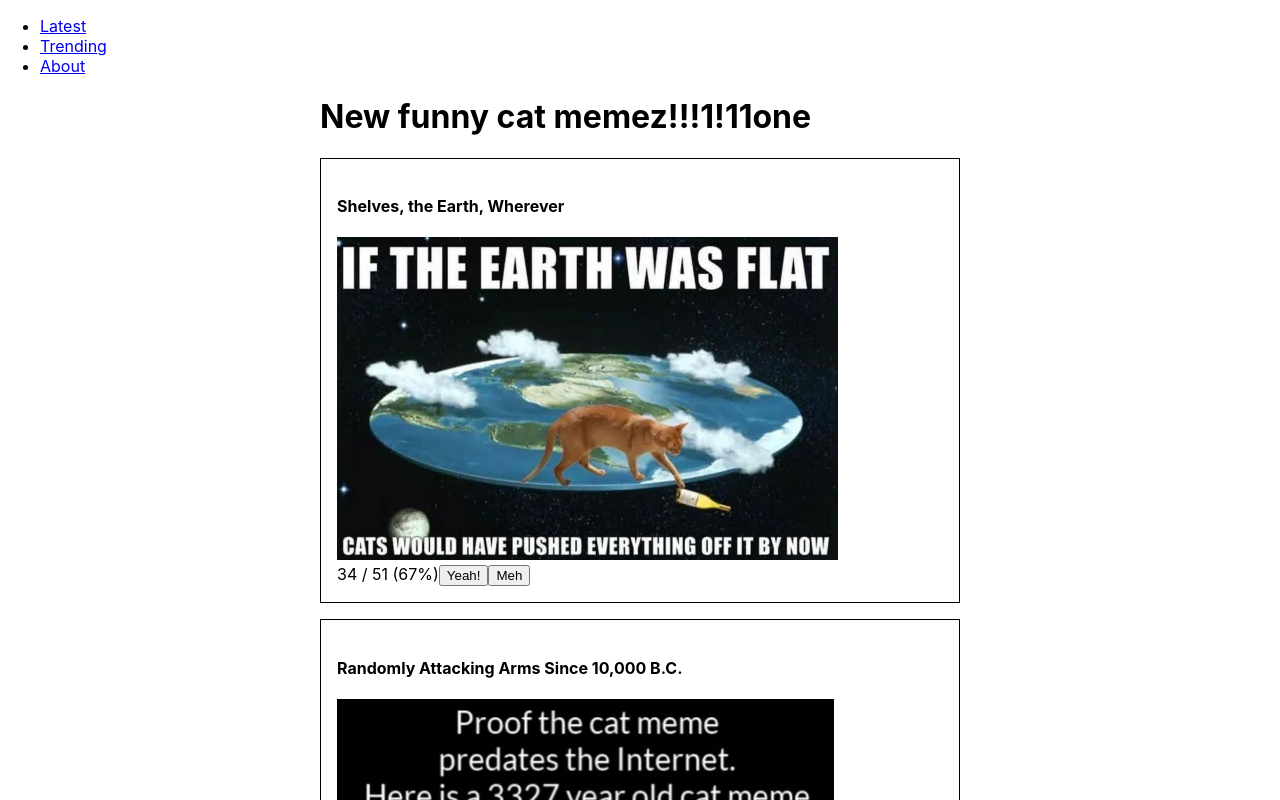
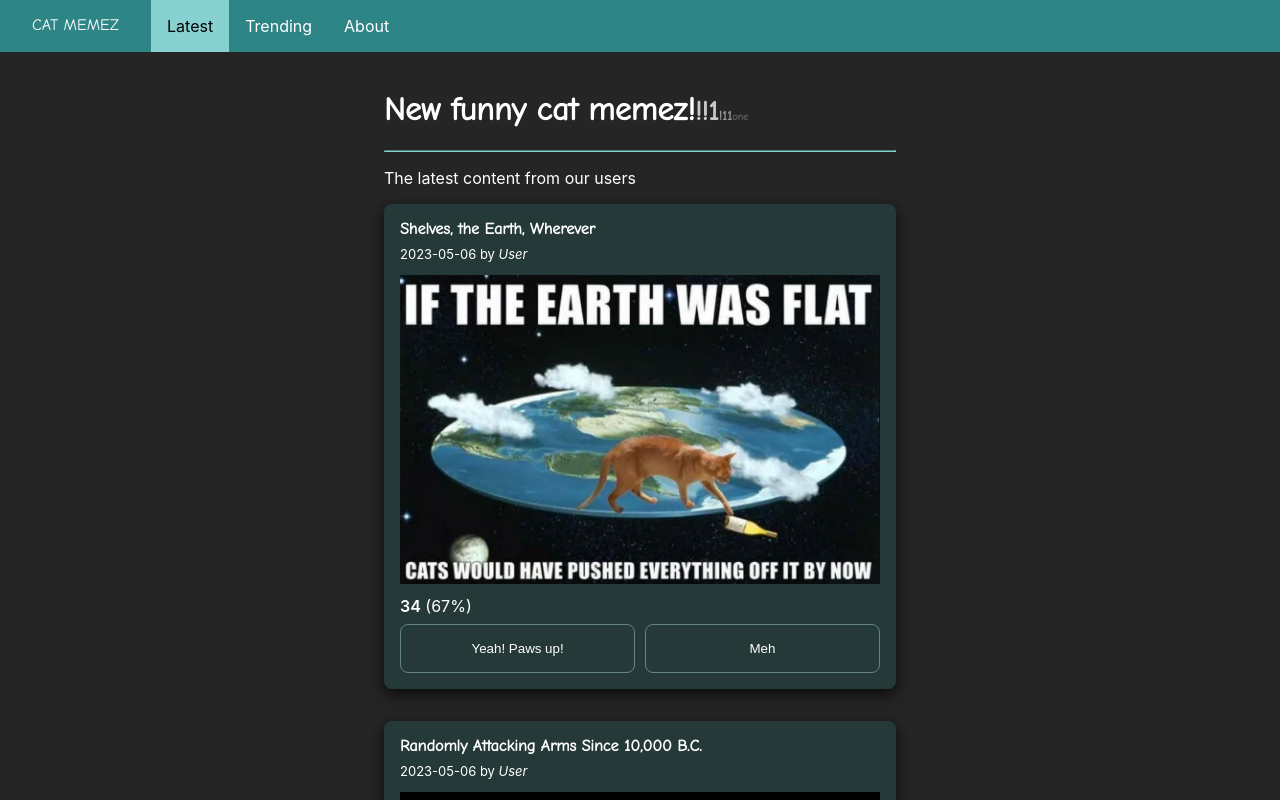
Before and after one commit to t-wys/cat-memez, a React (Create React App) app: page / in a window 1280 px wide. Shown: the top 800 px of the page. Built offline with nearby package versions, Linux system fonts and the light colour scheme.

Commit message:
feat: add Navbar component; add basic styling

```diff
--- a/public/index.html
+++ b/public/index.html
@@ -3,6 +3,7 @@
   <head>
     <meta charset="utf-8" />
     <link rel="icon" href="%PUBLIC_URL%/favicon.ico" />
+    <link rel="stylesheet" href="https://fonts.googleapis.com/css?family=Comic Neue">
     <meta name="viewport" content="width=device-width, initial-scale=1" />
     <meta name="theme-color" content="#000000" />
     <meta
--- a/src/App.css
+++ b/src/App.css
@@ -1,53 +1,132 @@
-.App {
-  text-align: center;
+#main-content {
+  margin: 0 auto;
+  width: 40vw;
+  margin-top: 54px;
+  padding: 16px;
 }
 
-.App-logo {
-  height: 40vmin;
-  pointer-events: none;
+h1, h2, h3, h4, h5, h6 {
+  font-family: 'Comic Neue', sans-serif;
 }
 
-@media (prefers-reduced-motion: no-preference) {
-  .App-logo {
-    animation: App-logo-spin infinite 20s linear;
-  }
+.decorative-hrule {
+  border-color: #88D1D1;
 }
 
-.App-header {
-  background-color: #282c34;
-  min-height: 100vh;
+.navbar {
+  position: fixed;
+  width: 100vw;
+  color: white;
+  background-color: #2E8585;
+  top: 0;
+  margin: 0;
+  padding: 0;
   display: flex;
-  flex-direction: column;
-  align-items: center;
-  justify-content: center;
-  font-size: calc(10px + 2vmin);
+}
+
+.navbar .navbar-brand {
+  text-transform: uppercase;
+  text-align: center;
+  padding: 16px 32px;
+  font-family: 'Comic Neue', sans-serif;
+}
+
+.navbar .navbar-links {
+  list-style: none;
+  display: flex;
+  margin: 0;
+  padding: 0;
+}
+
+.navbar .navbar-links li {
+  padding: 16px;
+}
+
+.navbar .navbar-links li a {
+  text-decoration: none;
   color: white;
 }
 
-.App-link {
-  color: #61dafb;
+.navbar .navbar-links li:has(> a.active) {
+  background-color: #88D1D1;
 }
 
-@keyframes App-logo-spin {
-  from {
-    transform: rotate(0deg);
-  }
-  to {
-    transform: rotate(360deg);
-  }
+.navbar .navbar-links li a.active {
+  color: black;
 }
 
-#main-content {
-  margin: 0 auto;
-  width: 50vw;
+.navbar .navbar-links li a:hover {
+  text-decoration: underline;
 }
 
-.meme-list {
+.excesive-exlamation-marks-1 {
+  color: rgba(255, 255, 255, 0.75);
+  font-size: smaller;
+}
 
+.excesive-exlamation-marks-2 {
+  color: rgba(255, 255, 255, 0.5);
+  font-size: small;
+}
+
+.excesive-exlamation-marks-3 {
+  color: rgba(255, 255, 255, 0.25);
+  font-size: x-small;
 }
 
 .meme-card {
-  border: 1px solid black;
-  margin-bottom: 16px;
+  /* border: 1px solid #638585; */
+  border-radius: 8px;
+  margin-bottom: 32px;
   padding: 16px;
+  background-color: #253939;
+  /* box-shadow: 8px 8px #101010; */
+  box-shadow: rgba(0, 0, 0, 0.75) 0px 5px 15px;
 }
+
+.meme-title {
+  margin-top: 0;
+  margin-bottom: 8px;
+}
+
+.meme-subtitle {
+  margin-top: 0;
+  font-size: small;
+  font-weight: 400;
+}
+
+.meme-subtitle .meme-author {
+  font-style: italic;
+}
+
+.meme-img {
+  width: 100%;
+  height: auto;
+}
+
+.meme-card-footer {
+  margin-top: 8px;
+}
+
+.upvotes-counter {
+  font-weight: 600;
+}
+
+.voting-buttons {
+  margin-top: 8px;
+  display: flex;
+  justify-content: space-between;
+}
+
+.voting-btn {
+  color: white;
+  background-color: inherit;
+  border: 1px solid #638585;
+  border-radius: 8px;
+  padding: 16px 32px;
+  width: 49%;
+}
+
+.voting-btn:hover {
+  background-color: #638585;
+}
--- a/src/components/Meme.js
+++ b/src/components/Meme.js
@@ -24,14 +24,27 @@ export const Meme = ({ meme }) => {
     }
 
     return (<div className="meme-card">
-        <h4 className="meme-title">{ meme.title }</h4>
-        <div className="meme-img-container">
+        <div className="meme-card-header">
+            <h4 className="meme-title">{ meme.title }</h4>
+            <p className="meme-subtitle">2023-05-06 by <span className="meme-author">User</span></p>
+        </div>
+        <div className="meme-card-content">
             <img className="meme-img" src={meme.image} alt={meme.title} />
         </div>
-        <div className="meme-rating">
-            <span>{ meme.rating } / { meme.votesCount } ({ Math.round(100 * meme.rating/meme.votesCount) }%)</span>
-            <button className="voting-btn upvote" onClick={handleUpvote}>Yeah!</button>
-            <button className="voting-btn downvote" onClick={handleDownvote}>Meh</button>
+        <div className="meme-card-footer">
+            <span>
+                <span className="upvotes-counter" title="upvotes count">
+                    { meme.rating }
+                </span>
+                &nbsp;
+                <span title="upvotes to total votes count">
+                    ({ Math.round(100 * meme.rating/meme.votesCount) }%)
+                </span>
+            </span>
+            <div className="voting-buttons">
+                <button className="voting-btn upvote" onClick={handleUpvote}>Yeah! Paws up!</button>
+                <button className="voting-btn downvote" onClick={handleDownvote}>Meh</button>
+            </div>
         </div>
     </div>)
 }
--- /dev/null
+++ b/src/components/Navbar.js
@@ -0,0 +1,18 @@
+import { NavLink } from "react-router-dom";
+
+export const Navbar = () => {
+    return (<nav className="navbar">
+        <span className="navbar-brand">Cat Memez</span>
+        <ul className="navbar-links">
+            <li>
+                <NavLink to="/">Latest</NavLink>
+            </li>
+            <li>
+                <NavLink to="/trending">Trending</NavLink>
+            </li>
+            <li>
+                <NavLink to="/about">About</NavLink>
+            </li>
+        </ul>
+    </nav>)
+}
--- a/src/index.css
+++ b/src/index.css
@@ -5,6 +5,9 @@ body {
     sans-serif;
   -webkit-font-smoothing: antialiased;
   -moz-osx-font-smoothing: grayscale;
+
+  background-color: #252525;
+  color: #fff
 }
 
 code {
--- a/src/pages/About.js
+++ b/src/pages/About.js
@@ -1,6 +1,7 @@
 function About() {
     return (<div>
         <h1>About</h1>
+        <hr className="decorative-hrule" />
         <p>Let's face it, one of the main reasons the internet was created was to allow people to send pictures of funny cats.</p>
         <p>Embrace the truth and dive into the biggest collection of cat memes on the Internet.</p>
     </div>)
--- a/src/pages/LatestMemes.js
+++ b/src/pages/LatestMemes.js
@@ -5,7 +5,14 @@ function LatestMemes() {
     const memeList = useSelector(state => state.allMemes);
 
     return (<div>
-        <h1>New funny cat memez!!!1!11one</h1>
+        <h1>
+            New funny cat memez!
+            <span className='excesive-exlamation-marks-1'>!!1</span>
+            <span className='excesive-exlamation-marks-2'>!11</span>
+            <span className='excesive-exlamation-marks-3'>one</span>
+        </h1>
+        <hr className='decorative-hrule' />
+        <p>The latest content from our users</p>
         <div className='meme-list'>
             {memeList.map(meme => <Meme meme={meme} key={meme.id} />)}
         </div>
--- a/src/pages/Layout.js
+++ b/src/pages/Layout.js
@@ -1,22 +1,10 @@
-import { Outlet, Link } from "react-router-dom";
+import { Outlet } from "react-router-dom";
+import { Navbar } from "../components/Navbar";
 
 function Layout() {
     return (
         <>
-            <nav>
-                <ul>
-                    <li>
-                        <Link to="/">Latest</Link>
-                    </li>
-                    <li>
-                        <Link to="/trending">Trending</Link>
-                    </li>
-                    <li>
-                        <Link to="/about">About</Link>
-                    </li>
-                </ul>
-            </nav>
-
+            <Navbar />
             <main id="main-content">
                 <Outlet/>
             </main>
--- a/src/pages/PageNotFound.js
+++ b/src/pages/PageNotFound.js
@@ -1,6 +1,7 @@
 function PageNotFound() {
     return (<div>
         <h1>Oops!</h1>
+        <hr className="decorative-hrule" />
         <p>Page not found</p>
     </div>)
 }
--- a/src/pages/TrendingMemes.js
+++ b/src/pages/TrendingMemes.js
@@ -6,6 +6,8 @@ function TrendingMemes() {
 
     return (<div>
         <h1>Top-notch stuff</h1>
+        <hr className='decorative-hrule' />
+        <p>Only the best memez, approved by community</p>
         <div className='meme-list'>
             {memeList.map(meme => <Meme meme={meme} key={meme.id} />)}
         </div>
```
